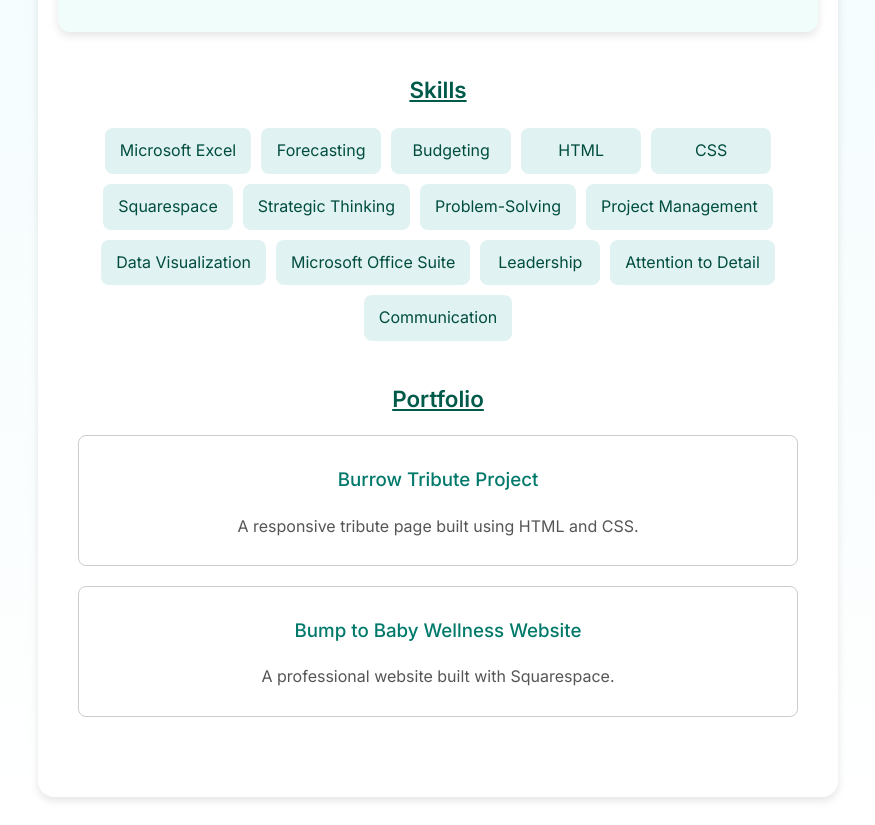
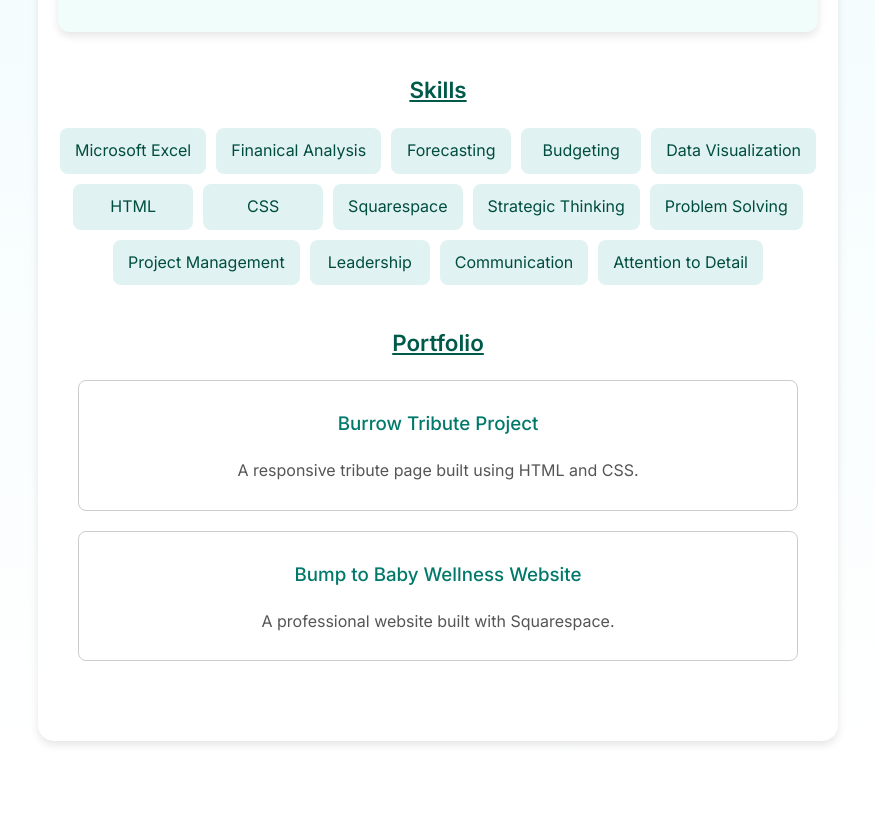
Before and after one commit to truschell/truschell, a plain HTML site: page index.html in a window 1280 px wide. Shown: the part 1548-2373 px from the top of the page, without its empty margins (202-1077 px from the left). After the commit the page ends 2317 px from the top, so only its background shows below. Drawn offline with Linux system fonts and the light colour scheme.

Commit message:
Update index.html

```diff
--- a/index.html
+++ b/index.html
@@ -52,20 +52,20 @@
         <section id="skills">
             <h2>Skills</h2>
             <ul>
-                <li>Microsoft Excel</li>
-                <li>Forecasting</li>
-                <li>Budgeting</li>
-                <li>HTML</li>
-                <li>CSS</li>
-                <li>Squarespace</li>
-                <li>Strategic Thinking</li>
-                <li>Problem-Solving</li>
-                <li>Project Management</li>
-                <li>Data Visualization</li>
-                <li>Microsoft Office Suite</li>
-                <li>Leadership</li>
-                <li>Attention to Detail</li>
-                <li>Communication</li>
+                <li class="tech">Microsoft Excel</li>
+                <li class="tech">Finanical Analysis</li>
+                <li class="tech">Forecasting</li>
+                <li class="tech">Budgeting</li>
+                <li class="tech">Data Visualization</li>
+                <li class="tech">HTML</li>
+                <li class="tech">CSS</li>
+                <li class="tech">Squarespace</li>
+                <li class="soft">Strategic Thinking</li>
+                <li class="soft">Problem Solving</li>
+                <li class="soft">Project Management</li>
+                <li class="soft">Leadership</li>
+                <li class="soft">Communication</li>
+                <li class="soft">Attention to Detail</li>
             </ul>
         </section>
 
```
